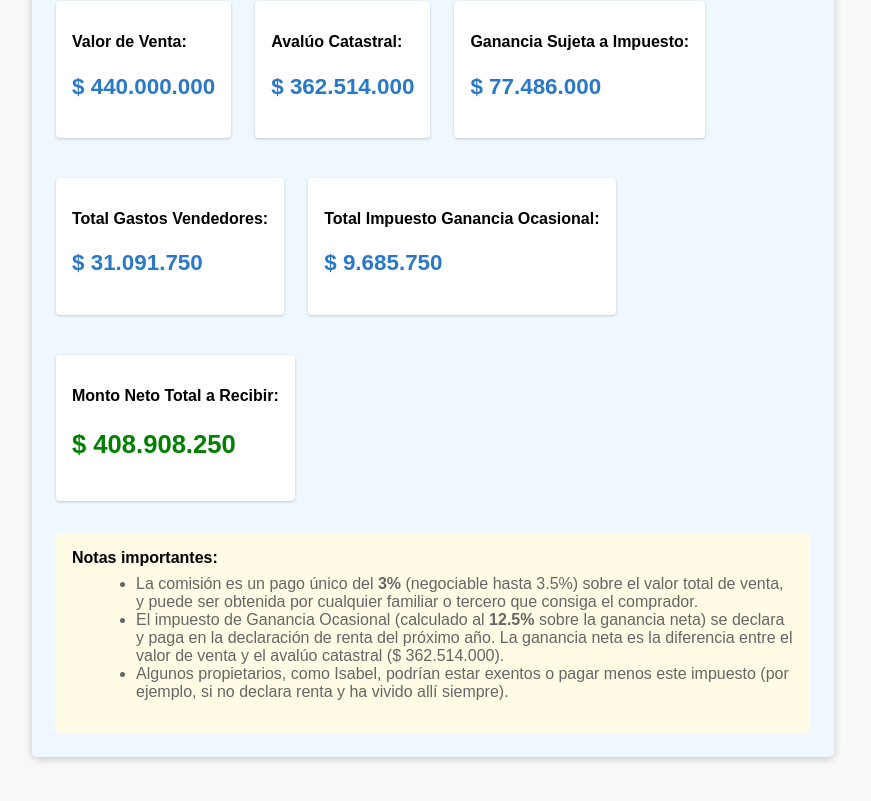
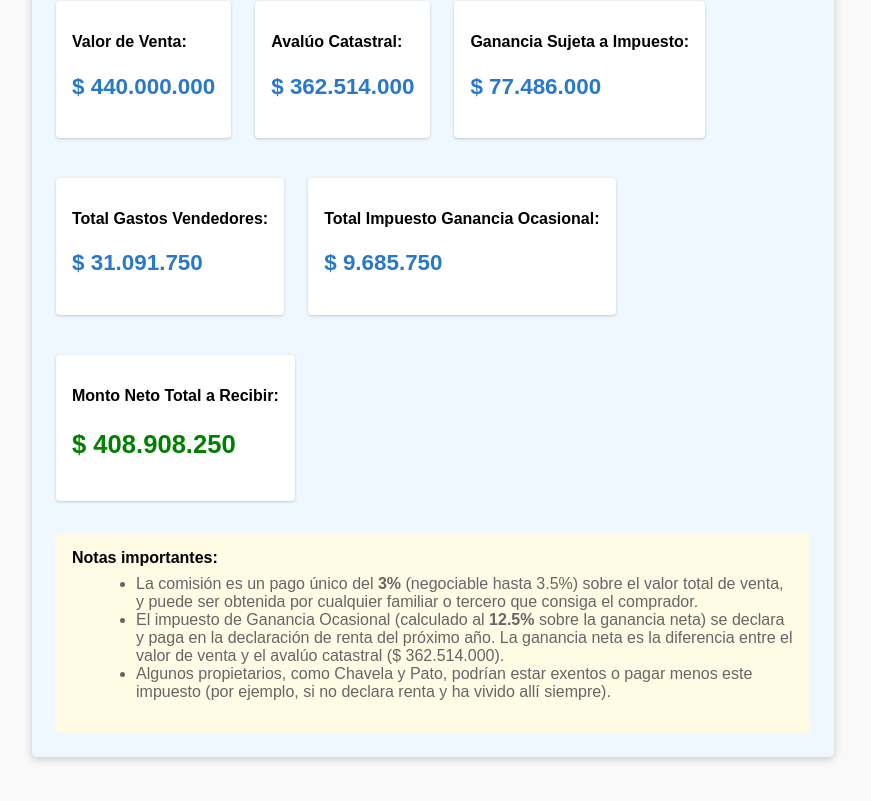
Before and after one commit to JohanSP24/Calculadora-Pte-Aranda, a React (Create React App) app: page / in a window 1280 px wide. Shown: the part 1701-2502 px from the top of the page, without its empty margins (0-871 px from the left). Built offline with nearby package versions, Linux system fonts and the light colour scheme.

Commit message:
Update VentaPropiedadCalculadora.jsx

```diff
--- a/src/components/VentaPropiedadCalculadora.jsx
+++ b/src/components/VentaPropiedadCalculadora.jsx
@@ -457,7 +457,7 @@ export default function VentaPropiedadCalculadora() {
                 El impuesto de Ganancia Ocasional (calculado al <strong>{porcentajeGananciaOcasional}%</strong> sobre la ganancia neta) se declara y paga en la declaración de renta del próximo año. La ganancia neta es la diferencia entre el valor de venta y el avalúo catastral ({formatCOP(valorAdquisicion)}).
               </li>
               <li>
-                Algunos propietarios, como Isabel, podrían estar exentos o pagar menos este impuesto (por ejemplo, si no declara renta y ha vivido allí siempre).
+                Algunos propietarios, como Chavela y Pato, podrían estar exentos o pagar menos este impuesto (por ejemplo, si no declara renta y ha vivido allí siempre).
               </li>
             </ul>
           </div>
```
